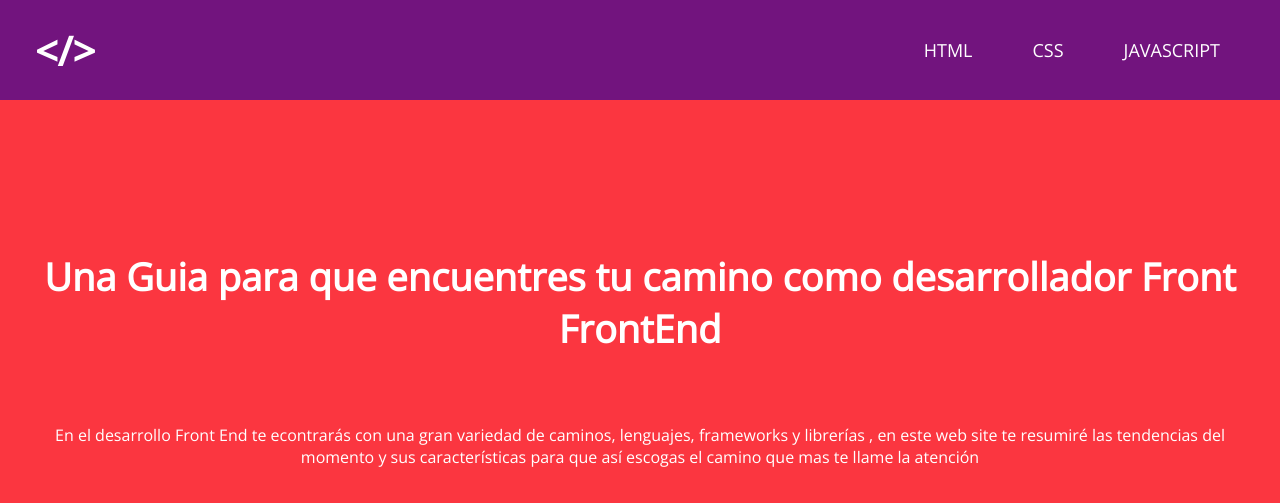
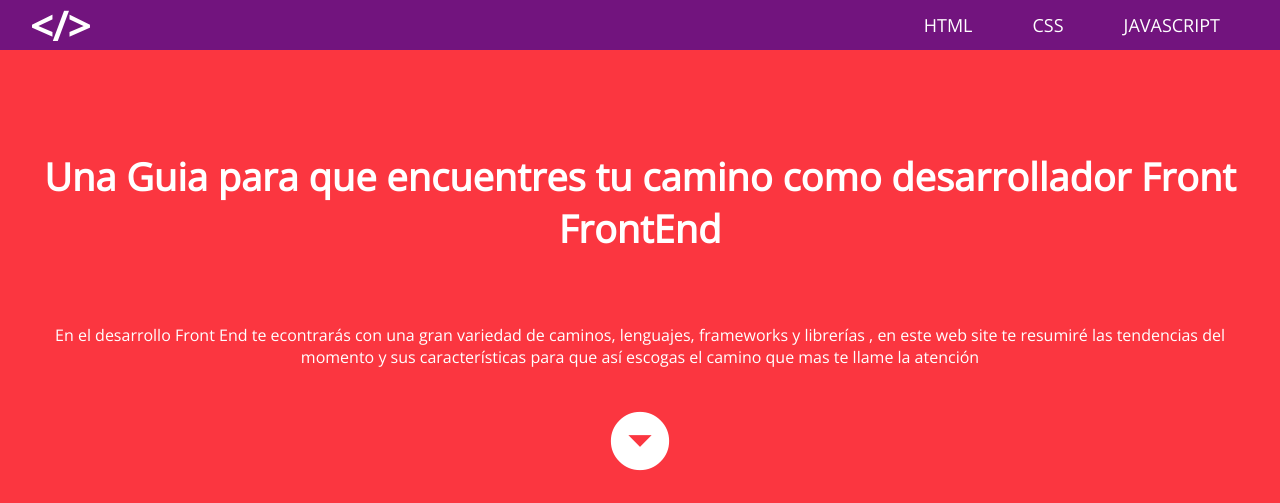
Before and after one commit to luismanuelvivas/FrontEnd-Guide, a website: page index.html in a window 1280 px wide. Shown: the top 503 px of the page. Drawn offline with nearby package versions, Linux system fonts and the light colour scheme.

Commit message:
changes in header

```diff
--- a/styles/styles.css
+++ b/styles/styles.css
@@ -11,16 +11,18 @@ body{
 /* HEADER */
 .header{
     width:100%;
-    height:100px;
+    height:50px;
     background: #72147e;
     display: flex;
     justify-content: space-between;
     align-items: center;
+    position: fixed;
+    z-index: 100;
 }
 
 .header h1{
     align-items: center;
-    margin-left:35px;
+    margin-left:30px;
     transition: 0.4s;
     font-weight:bold;
     font-size:40px;
@@ -60,7 +62,7 @@ body{
 }
 
 .header ul li a:hover{
-    font-size:20px;
+    /* font-size:20px; */
     font-weight:bold;
 }
 /* CONTENT */
```
